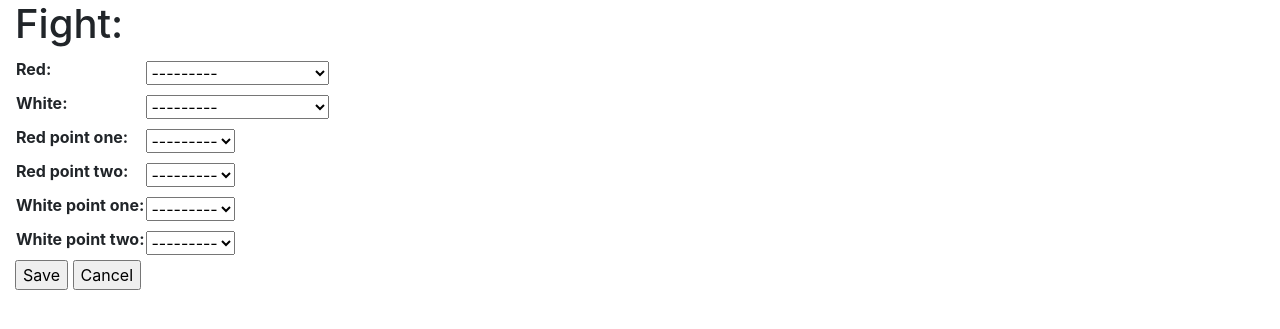
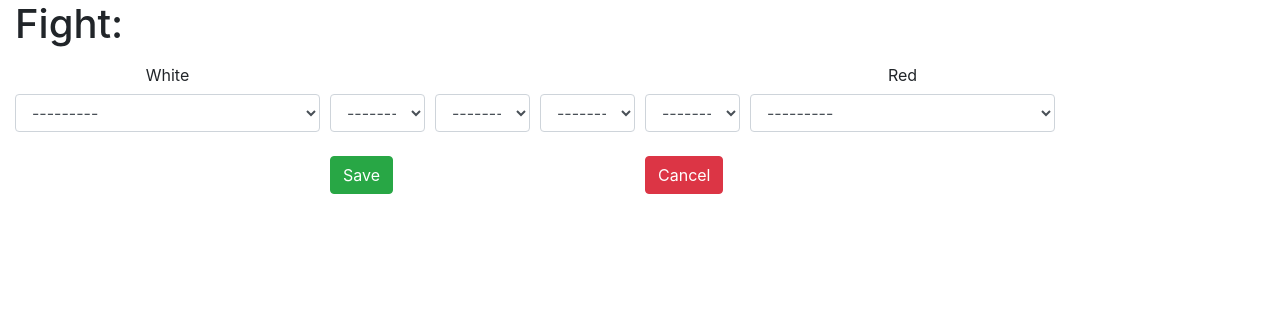
Before and after one commit to hanbei/kdmanager, a Django app: page /training/1/fight in a window 1280 px wide. Shown: the part 56-385 px from the top of the page. Run offline with Django 3.2, Linux system fonts and the light colour scheme; a user stored in the database is signed in; tables that the repository leaves empty hold one stand-in row (values such as "Sample post"); some libraries are stand-ins or nearby versions.

Commit message:
Better styled forms

```diff
--- a/kader/forms.py
+++ b/kader/forms.py
@@ -13,14 +13,16 @@ class MemberForm(forms.Form):
     gender = forms.CharField(max_length=1, choices=(("m", "male"), ("f", "female")), attrs={'class': 'form-control'})
     active = forms.BooleanField()
 
-    grade = forms.CharField(max_length=10, null=True, blank=True, choices=models.GRADES, attrs={'class': 'form-control'})
+    grade = forms.CharField(max_length=10, null=True, blank=True, choices=models.GRADES,
+                            attrs={'class': 'form-control'})
     zekken = forms.BooleanField()
     jacket = forms.BooleanField()
 
 
 class TrainingForm(forms.Form):
     date = forms.DateField()
-    members = forms.ModelMultipleChoiceField(Member.objects.all())
+    members = forms.ModelMultipleChoiceField(queryset=Member.objects.all(), choices=Member.objects.all(),
+                                             attrs={'size': 20})
 
 
 class FightForm(forms.Form):
--- a/kader/templates/kader/fight_form.html
+++ b/kader/templates/kader/fight_form.html
@@ -1,16 +1,54 @@
 {% extends 'layout.html' %}
+{% load widget_tweaks %}
 
 {% block content %}
 <div class="row">
     <div class="col-md-12">
         <h1>Fight:</h1>
         <form action="" method="post">
-            <table>
-                {% csrf_token %}
-                {{ form.as_table }}
-            </table>
-            <input type="submit" value="Save"/>
-            <input type="submit" formnovalidate name="cancel" value="Cancel"/>
+            {% csrf_token %}
+            <div class="form-row">
+                <label class="col-form-label col-md-3 text-center" for="{{ form.white.id_for_label }}">White</label>
+                <label class="col-form-label col-md-1" for="{{ form.white_point_one.id_for_label }}"></label>
+                <label class="col-form-label col-md-1" for="{{ form.white_point_two.id_for_label }}"></label>
+                <label class="col-form-label col-md-1" for="{{ form.red_point_one.id_for_label }}"></label>
+                <label class="col-form-label col-md-1" for="{{ form.red_point_two.id_for_label }}"></label>
+                <label class="col-form-label col-md-3 text-center" for="{{ form.red.id_for_label }}">Red</label>
+            </div>
+            <div class="form-row">
+                {{ form.white.errors }}
+                <div class="col-md-3">
+                    {{ form.white|add_class:'form-control' }}
+                </div>
+                {{ form.white_point_one.errors }}
+                <div class="col-md-1">
+                    {{ form.white_point_one|add_class:'form-control' }}
+                </div>
+                {{ form.white_point_two.errors }}
+                <div class="col-md-1">
+                    {{ form.white_point_two|add_class:'form-control' }}
+                </div>
+                {{ form.red_point_one.errors }}
+                <div class="col-md-1">
+                    {{ form.red_point_one|add_class:'form-control' }}
+                </div>
+                {{ form.red_point_two.errors }}
+                <div class="col-md-1">
+                    {{ form.red_point_two|add_class:'form-control' }}
+                </div>
+                {{ form.red.errors }}
+                <div class="col-md-3">
+                    {{ form.red|add_class:'form-control' }}
+                </div>
+            </div>
+            <div class="form-row justify-content-center mt-4">
+                <div class="col-md-3">
+                    <input type="submit" class="btn btn-success" value="Save"/>
+                </div>
+                <div class="col-md-3">
+                    <input type="submit" class="btn btn-danger" formnovalidate name="cancel" value="Cancel"/>
+                </div>
+            </div>
         </form>
     </div>
 </div>
--- a/kdmgmt2/settings.py
+++ b/kdmgmt2/settings.py
@@ -40,6 +40,7 @@ INSTALLED_APPS = [
     # http://whitenoise.evans.io/en/stable/django.html#using-whitenoise-in-development
     'whitenoise.runserver_nostatic',
     'django.contrib.staticfiles',
+    'widget_tweaks',
     'bootstrap4',
 ]
 
```
Also changed, not shown: kader/templates/kader/member_form.html (+19 -18 lines), kader/templates/kader/training_detail.html (+5 -5 lines), kader/templates/kader/training_form.html (+22 -6 lines), requirements.txt (+13 -0 lines).
